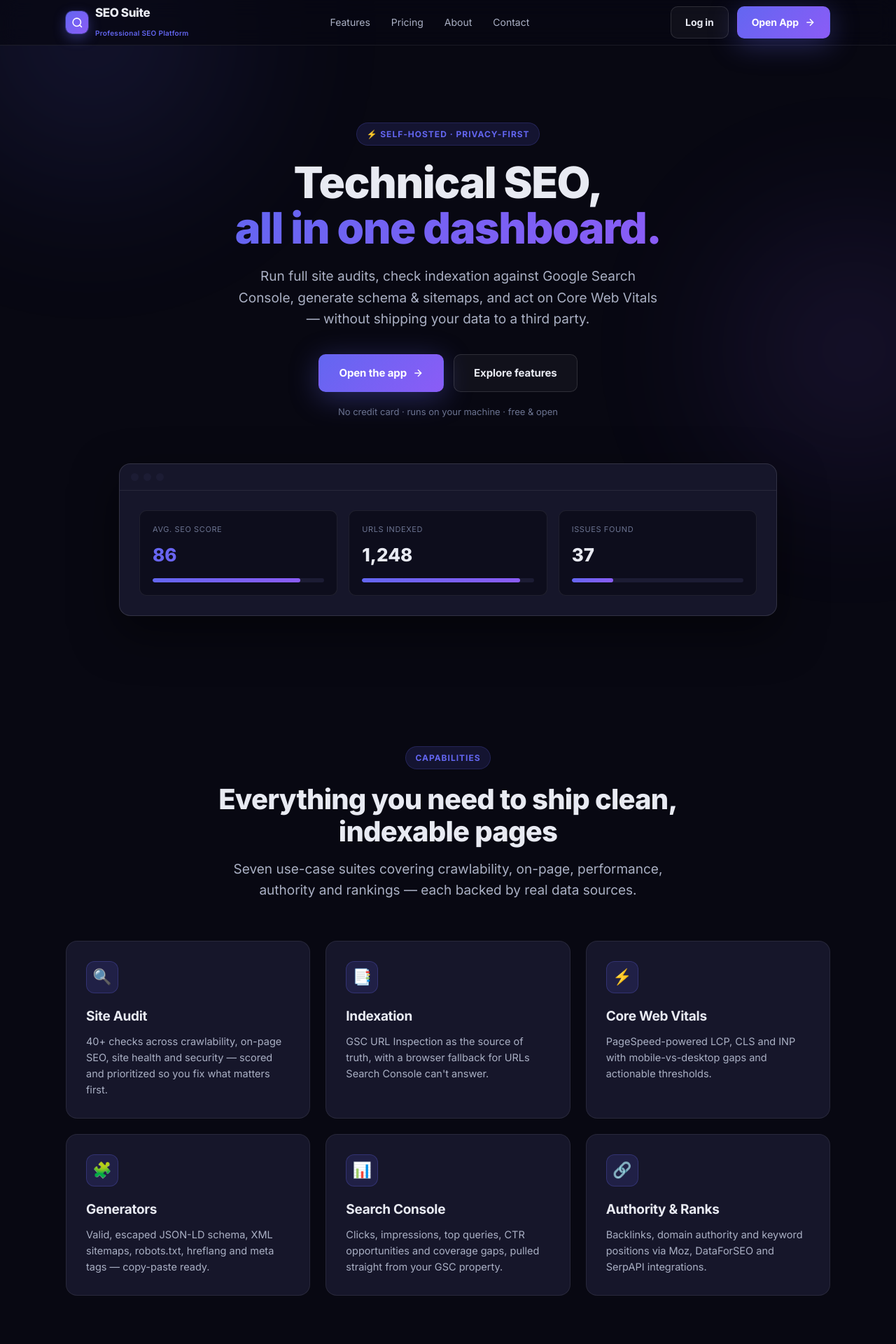
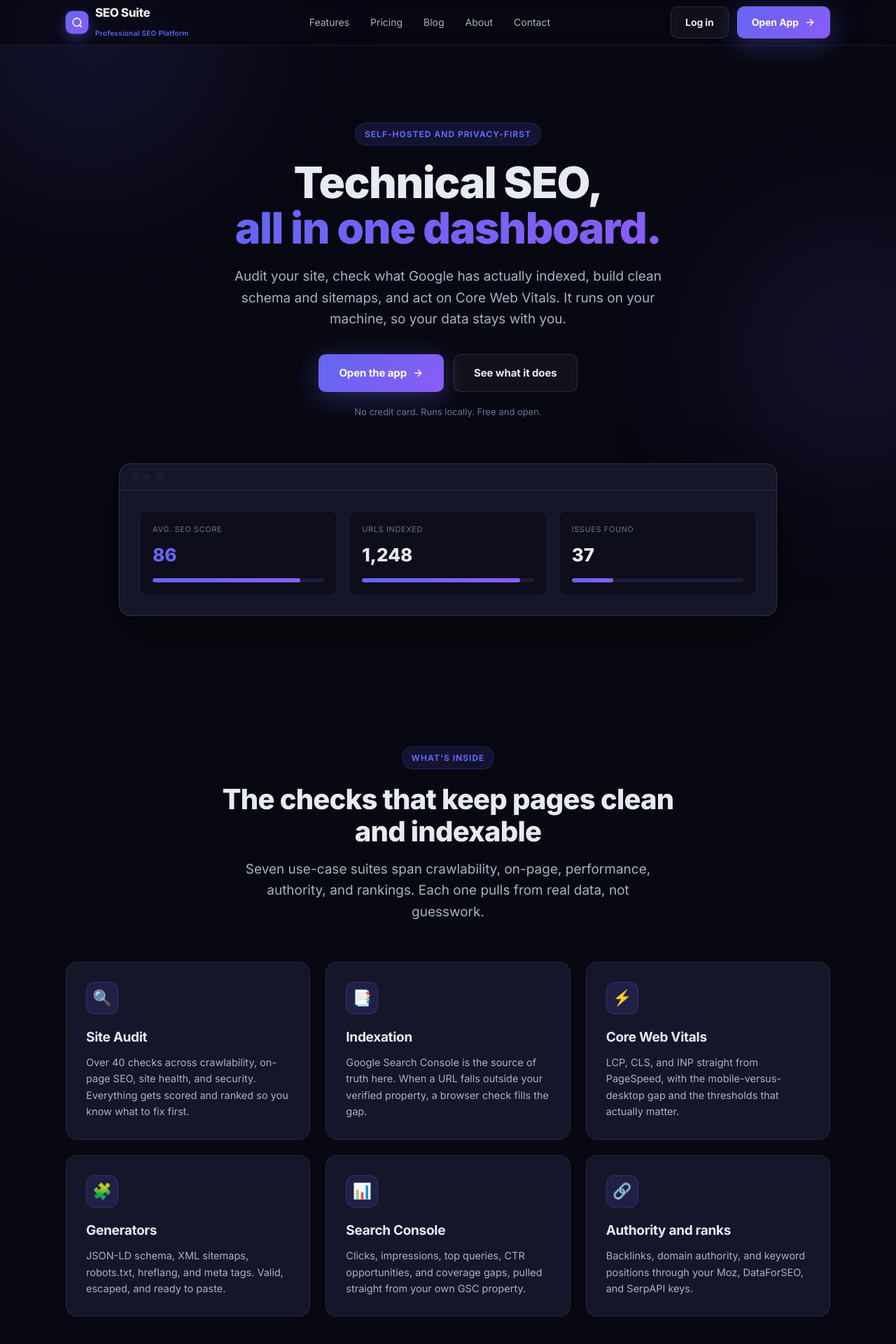
Before and after one commit to Layruss98266/SEO-Suite, a Flask app: page / in a window 1280 px wide. Shown: the top 1920 px of the page at 70% size. Run offline with Flask 3, Linux system fonts and the light colour scheme; parts of the project's set-up code (start-up, migrations or seed data) failed here and were passed over.

Commit message:
feat: humanize site copy, remove em dashes, add researched SEO blog
- Rewrote all marketing copy in a natural, human voice and removed every em
  dash (titles, body, JS strings, server response, CSS comment). Rendered
  output across all pages is em-dash-free.
- Added /blog with 5 curated, researched SEO posts (AI Overviews, INP/Core Web
  Vitals, E-E-A-T, technical SEO checklist, indexation), each linking out to an
  authoritative source (Search Engine Journal, web.dev, Google Search Central,
  Ahrefs). Added Blog to nav and footer.

Verified: all routes 200, blog shows 5 posts with 5 external source links,
zero em dashes in rendered output, no console errors, 230 tests pass.

Co-Authored-By: Claude Opus 4.7 <noreply@anthropic.com>

```diff
--- a/app/server.py
+++ b/app/server.py
@@ -377,6 +377,11 @@ def site_pricing():
     return render_template("site/pricing.html", active="pricing", **_site_ctx())
 
 
+@app.route("/blog")
+def site_blog():
+    return render_template("site/blog.html", active="blog", **_site_ctx())
+
+
 @app.route("/about")
 def site_about():
     return render_template("site/about.html", active="about", **_site_ctx())
@@ -396,7 +401,7 @@ def site_contact():
             return jsonify({"ok": False, "error": "Please enter a valid email."}), 400
         # No outbound mail dependency — log the enquiry; ops can wire delivery later.
         logger.info("Contact form submission from %s <%s>: %s", name, email, message[:500])
-        return jsonify({"ok": True, "message": "Thanks — your message has been received."})
+        return jsonify({"ok": True, "message": "Thanks, your message has been received."})
     return render_template("site/contact.html", active="contact", **_site_ctx())
 
 
--- a/app/static/css/site.css
+++ b/app/static/css/site.css
@@ -1,5 +1,5 @@
 /* ==========================================================================
-   SEO Suite — marketing site design system
+   SEO Suite marketing site design system
    Indigo→violet dark theme, cohesive with the app dashboard + login.
    ========================================================================== */
 
--- a/app/templates/site/base.html
+++ b/app/templates/site/base.html
@@ -3,8 +3,8 @@
 <head>
 <meta charset="UTF-8">
 <meta name="viewport" content="width=device-width, initial-scale=1">
-<title>{% block title %}SEO Suite — Professional SEO Platform{% endblock %}</title>
-<meta name="description" content="{% block description %}Audit, index, and optimize your site with SEO Suite — a self-hosted platform for technical SEO audits, indexation checks, schema generators, and Search Console insights.{% endblock %}">
+<title>{% block title %}SEO Suite · Professional SEO Platform{% endblock %}</title>
+<meta name="description" content="{% block description %}Audit, index, and optimize your site with SEO Suite, a self-hosted platform for technical SEO audits, indexation checks, schema generators, and Search Console insights.{% endblock %}">
 <link rel="preconnect" href="https://fonts.googleapis.com">
 <link href="https://fonts.googleapis.com/css2?family=Inter:wght@400;500;600;700;800;850&display=swap" rel="stylesheet">
 <link rel="stylesheet" href="{{ url_for('static', filename='css/site.css') }}">
@@ -20,6 +20,7 @@
     <nav class="nav-links">
       <a href="/features" {% if active=='features' %}class="active"{% endif %}>Features</a>
       <a href="/pricing"  {% if active=='pricing'  %}class="active"{% endif %}>Pricing</a>
+      <a href="/blog"     {% if active=='blog'     %}class="active"{% endif %}>Blog</a>
       <a href="/about"    {% if active=='about'    %}class="active"{% endif %}>About</a>
       <a href="/contact"  {% if active=='contact'  %}class="active"{% endif %}>Contact</a>
     </nav>
@@ -47,13 +48,14 @@
           <span class="brand-mark"><svg viewBox="0 0 24 24"><circle cx="11" cy="11" r="8"/><line x1="21" y1="21" x2="16.65" y2="16.65"/></svg></span>
           <span>SEO Suite</span>
         </a>
-        <p style="color:var(--text-3);font-size:14px;max-width:280px">Self-hosted technical SEO — audits, indexation, generators, and Search Console insights in one dashboard.</p>
+        <p style="color:var(--text-3);font-size:14px;max-width:280px">Self-hosted technical SEO. Audits, indexation, generators, and Search Console insights, all in one dashboard.</p>
       </div>
       <div>
         <h4>Product</h4>
         <div class="footer-links">
           <a href="/features">Features</a>
           <a href="/pricing">Pricing</a>
+          <a href="/blog">Blog</a>
           <a href="/app">Open App</a>
         </div>
       </div>
@@ -93,7 +95,7 @@
     entries.forEach(function (en) { if (en.isIntersecting) { show(en.target); io.unobserve(en.target); } });
   }, { threshold: 0, rootMargin: '0px 0px -40px 0px' });
   els.forEach(function (e) { io.observe(e); });
-  // Safety net — guarantees content appears even if the observer never fires.
+  // Safety net: guarantees content appears even if the observer never fires.
   setTimeout(function () { els.forEach(show); }, 1600);
 })();
 </script>
--- a/app/templates/site/contact.html
+++ b/app/templates/site/contact.html
@@ -1,5 +1,5 @@
 {% extends "site/base.html" %}
-{% block title %}Contact — SEO Suite{% endblock %}
+{% block title %}Contact · SEO Suite{% endblock %}
 
 {% block content %}
 <section class="hero" style="padding:90px 0 40px">
@@ -51,13 +51,13 @@ async function submitContact(e) {
     var d = await r.json();
     if (r.ok && d.ok) {
       msg.className = 'form-msg ok';
-      msg.textContent = d.message || 'Thanks — your message has been received.';
+      msg.textContent = d.message || 'Thanks, your message has been received.';
       document.getElementById('contact-form').reset();
     } else {
       msg.className = 'form-msg err'; msg.textContent = (d && d.error) || 'Something went wrong. Please try again.';
     }
   } catch (err) {
-    msg.className = 'form-msg err'; msg.textContent = 'Network error — please try again.';
+    msg.className = 'form-msg err'; msg.textContent = 'Network error. Please try again.';
   } finally {
     btn.disabled = false; btn.textContent = orig;
   }
--- a/app/templates/site/home.html
+++ b/app/templates/site/home.html
@@ -1,20 +1,20 @@
 {% extends "site/base.html" %}
-{% block title %}SEO Suite — Technical SEO audits, indexing & insights{% endblock %}
+{% block title %}SEO Suite · Technical SEO audits, indexing and insights{% endblock %}
 
 {% block content %}
 <!-- Hero -->
 <section class="hero">
   <div class="container">
-    <span class="eyebrow reveal">⚡ Self-hosted · Privacy-first</span>
+    <span class="eyebrow reveal">Self-hosted and privacy-first</span>
     <h1 class="reveal">Technical SEO,<br><span class="grad-text">all in one dashboard.</span></h1>
-    <p class="lead reveal">Run full site audits, check indexation against Google Search Console, generate schema &amp; sitemaps, and act on Core Web Vitals — without shipping your data to a third party.</p>
+    <p class="lead reveal">Audit your site, check what Google has actually indexed, build clean schema and sitemaps, and act on Core Web Vitals. It runs on your machine, so your data stays with you.</p>
     <div class="hero-cta reveal">
       <a class="btn btn-primary btn-lg" href="/app">Open the app
         <svg viewBox="0 0 24 24"><line x1="5" y1="12" x2="19" y2="12"/><polyline points="12 5 19 12 12 19"/></svg>
       </a>
-      <a class="btn btn-ghost btn-lg" href="/features">Explore features</a>
+      <a class="btn btn-ghost btn-lg" href="/features">See what it does</a>
     </div>
-    <div class="hero-note reveal">No credit card · runs on your machine · free &amp; open</div>
+    <div class="hero-note reveal">No credit card. Runs locally. Free and open.</div>
 
     <div class="hero-visual reveal">
       <div class="hero-visual-bar"><span></span><span></span><span></span></div>
@@ -31,17 +31,17 @@
 <section>
   <div class="container">
     <div class="section-head">
-      <span class="eyebrow reveal">Capabilities</span>
-      <h2 class="reveal">Everything you need to ship clean, indexable pages</h2>
-      <p class="lead reveal">Seven use-case suites covering crawlability, on-page, performance, authority and rankings — each backed by real data sources.</p>
+      <span class="eyebrow reveal">What's inside</span>
+      <h2 class="reveal">The checks that keep pages clean and indexable</h2>
+      <p class="lead reveal">Seven use-case suites span crawlability, on-page, performance, authority, and rankings. Each one pulls from real data, not guesswork.</p>
     </div>
     <div class="grid grid-3">
-      <div class="card reveal"><div class="card-icon">🔍</div><h3>Site Audit</h3><p>40+ checks across crawlability, on-page SEO, site health and security — scored and prioritized so you fix what matters first.</p></div>
-      <div class="card reveal"><div class="card-icon">📑</div><h3>Indexation</h3><p>GSC URL Inspection as the source of truth, with a browser fallback for URLs Search Console can't answer.</p></div>
-      <div class="card reveal"><div class="card-icon">⚡</div><h3>Core Web Vitals</h3><p>PageSpeed-powered LCP, CLS and INP with mobile-vs-desktop gaps and actionable thresholds.</p></div>
-      <div class="card reveal"><div class="card-icon">🧩</div><h3>Generators</h3><p>Valid, escaped JSON-LD schema, XML sitemaps, robots.txt, hreflang and meta tags — copy-paste ready.</p></div>
-      <div class="card reveal"><div class="card-icon">📊</div><h3>Search Console</h3><p>Clicks, impressions, top queries, CTR opportunities and coverage gaps, pulled straight from your GSC property.</p></div>
-      <div class="card reveal"><div class="card-icon">🔗</div><h3>Authority &amp; Ranks</h3><p>Backlinks, domain authority and keyword positions via Moz, DataForSEO and SerpAPI integrations.</p></div>
+      <div class="card reveal"><div class="card-icon">🔍</div><h3>Site Audit</h3><p>Over 40 checks across crawlability, on-page SEO, site health, and security. Everything gets scored and ranked so you know what to fix first.</p></div>
+      <div class="card reveal"><div class="card-icon">📑</div><h3>Indexation</h3><p>Google Search Console is the source of truth here. When a URL falls outside your verified property, a browser check fills the gap.</p></div>
+      <div class="card reveal"><div class="card-icon">⚡</div><h3>Core Web Vitals</h3><p>LCP, CLS, and INP straight from PageSpeed, with the mobile-versus-desktop gap and the thresholds that actually matter.</p></div>
+      <div class="card reveal"><div class="card-icon">🧩</div><h3>Generators</h3><p>JSON-LD schema, XML sitemaps, robots.txt, hreflang, and meta tags. Valid, escaped, and ready to paste.</p></div>
+      <div class="card reveal"><div class="card-icon">📊</div><h3>Search Console</h3><p>Clicks, impressions, top queries, CTR opportunities, and coverage gaps, pulled straight from your own GSC property.</p></div>
+      <div class="card reveal"><div class="card-icon">🔗</div><h3>Authority and ranks</h3><p>Backlinks, domain authority, and keyword positions through your Moz, DataForSEO, and SerpAPI keys.</p></div>
     </div>
   </div>
 </section>
@@ -51,12 +51,12 @@
   <div class="container">
     <div class="section-head">
       <span class="eyebrow reveal">How it works</span>
-      <h2 class="reveal">From URL to action in three steps</h2>
+      <h2 class="reveal">Three steps from URL to action</h2>
     </div>
     <div class="grid grid-3 steps">
-      <div class="step reveal"><div><h3>Point it at your site</h3><p style="color:var(--text-2);margin-top:6px">Drop in a sitemap, domain, or URL list. Connect Search Console for authoritative data.</p></div></div>
-      <div class="step reveal"><div><h3>Run an audit or index check</h3><p style="color:var(--text-2);margin-top:6px">Pick the use-cases you care about. Live progress streams as each URL is checked.</p></div></div>
-      <div class="step reveal"><div><h3>Fix &amp; track</h3><p style="color:var(--text-2);margin-top:6px">Export rich reports, compare runs over time, and let the AI assistant explain findings.</p></div></div>
+      <div class="step reveal"><div><h3>Point it at your site</h3><p style="color:var(--text-2);margin-top:6px">Paste a sitemap, a domain, or a list of URLs. Connect Search Console when you want authoritative data.</p></div></div>
+      <div class="step reveal"><div><h3>Run an audit or index check</h3><p style="color:var(--text-2);margin-top:6px">Choose the use cases you care about and watch progress stream in as each URL is checked.</p></div></div>
+      <div class="step reveal"><div><h3>Fix and track</h3><p style="color:var(--text-2);margin-top:6px">Export reports, compare runs over time, and let the AI assistant explain findings in plain English.</p></div></div>
     </div>
   </div>
 </section>
@@ -67,7 +67,7 @@
     <div class="grid grid-3" style="text-align:center">
       <div class="reveal"><div class="stat-num grad-text">40+</div><div class="stat-label">Audit checks</div></div>
       <div class="reveal"><div class="stat-num grad-text">7</div><div class="stat-label">Use-case suites</div></div>
-      <div class="reveal"><div class="stat-num grad-text">100%</div><div class="stat-label">Self-hosted &amp; private</div></div>
+      <div class="reveal"><div class="stat-num grad-text">100%</div><div class="stat-label">Self-hosted and private</div></div>
     </div>
   </div>
 </section>
@@ -77,7 +77,7 @@
   <div class="container">
     <div class="cta-inner reveal">
       <h2>Ready to audit your site?</h2>
-      <p>Open the dashboard and run your first audit in under a minute. Your data never leaves your machine.</p>
+      <p>Open the dashboard and run your first audit in about a minute. Your data never leaves your machine.</p>
       <div class="hero-cta">
         <a class="btn btn-ghost btn-lg" href="/app">Open the app</a>
         <a class="btn btn-ghost btn-lg" href="/signup">Create account</a>
```
Also changed, not shown: app/templates/site/about.html (+7 -7 lines), app/templates/site/blog.html (added, +81 -0 lines), app/templates/site/features.html (+15 -15 lines), app/templates/site/pricing.html (+11 -11 lines).
